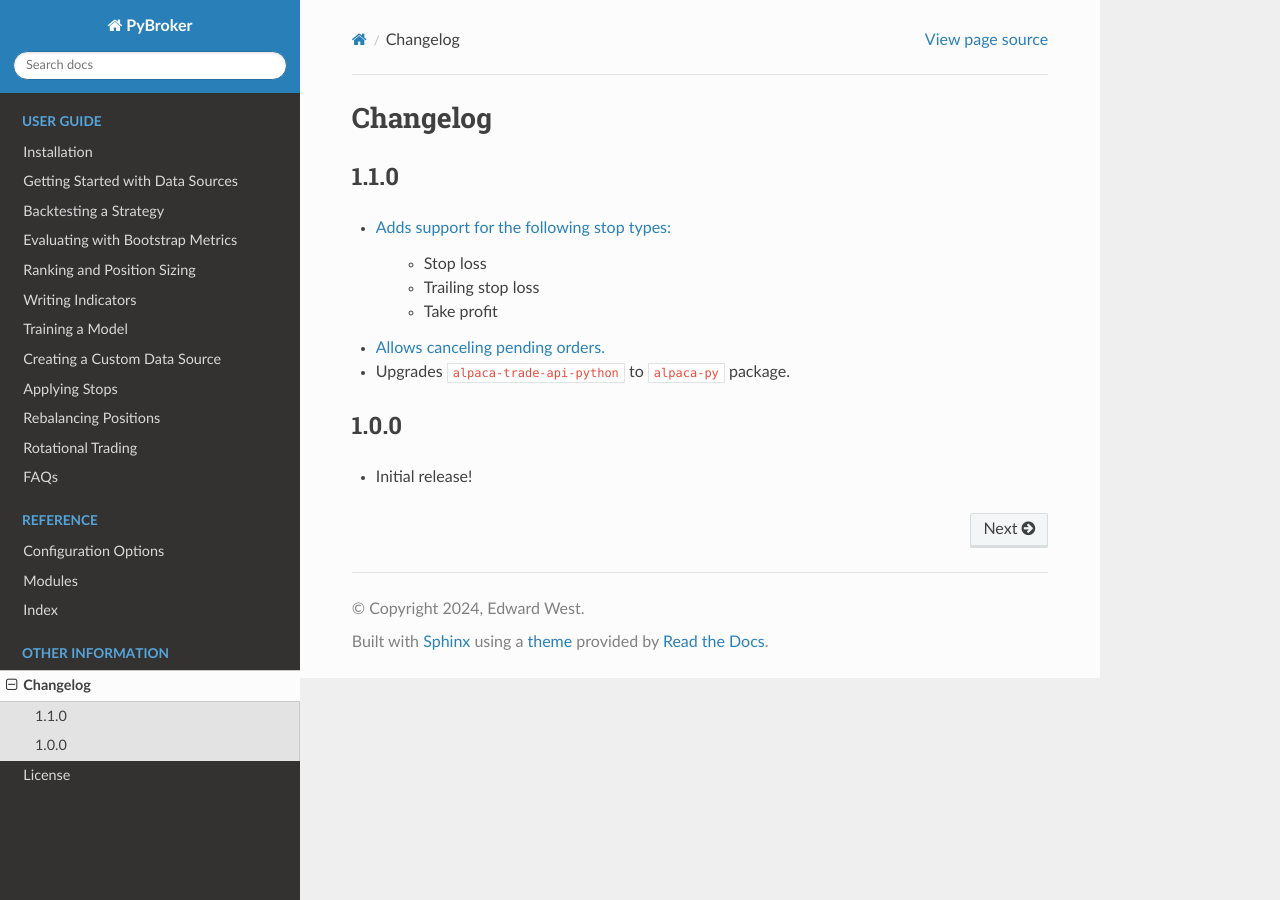
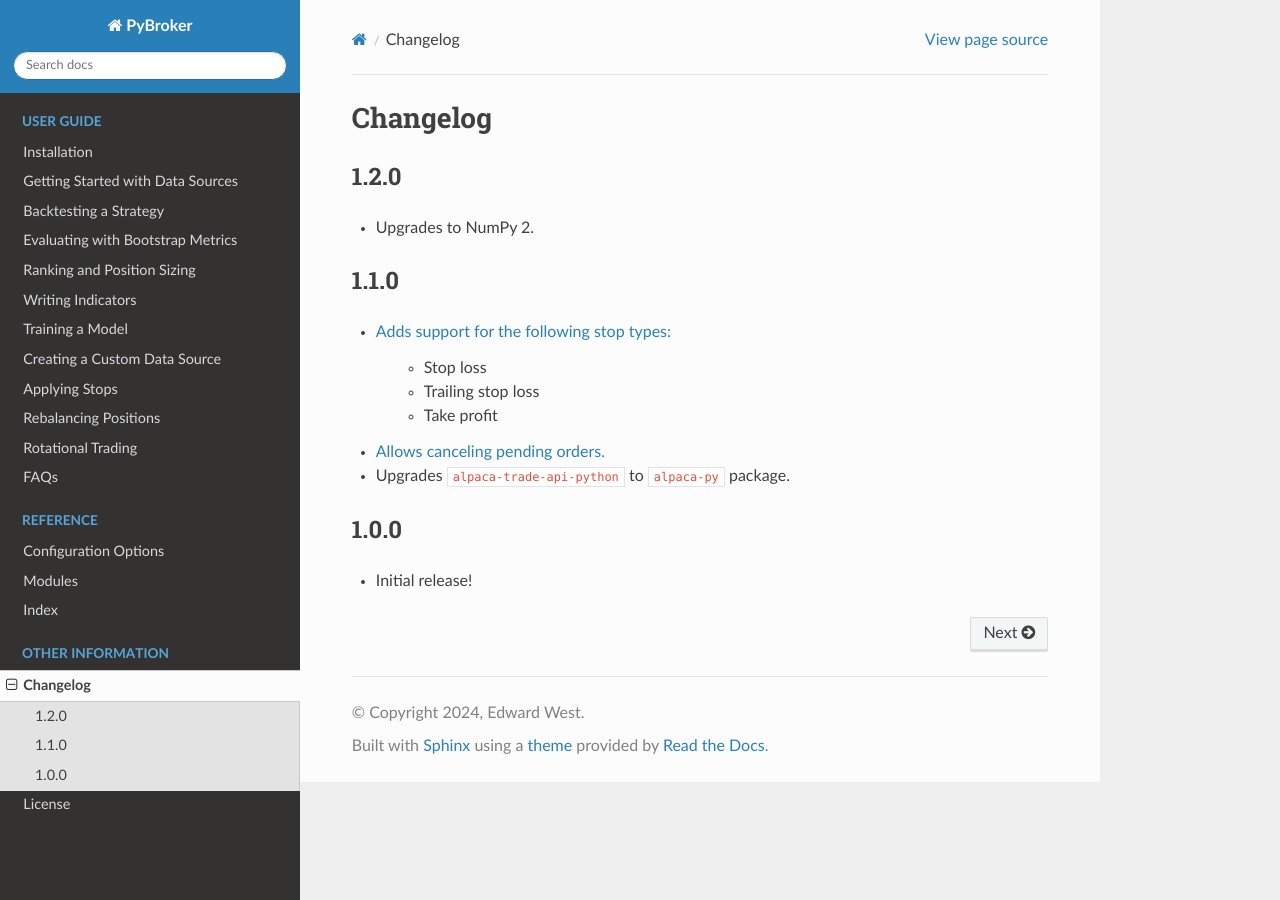
Before and after one commit to edtechre/pybroker, a Sphinx documentation site: the page built from docs/source/changelog.rst, in a window 1280 px wide. Built offline with Sphinx 7.4.7 and the Read the Docs theme 2.0.0, drawn with Linux system fonts in a browser that asks for light colours.

Commit message:
Update changelog.rst

```diff
--- a/docs/source/changelog.rst
+++ b/docs/source/changelog.rst
@@ -1,6 +1,12 @@
 #########
 Changelog
 #########
+
+1.2.0
+=====
+
+* Upgrades to NumPy 2.
+
 
 1.1.0
 =====
```
